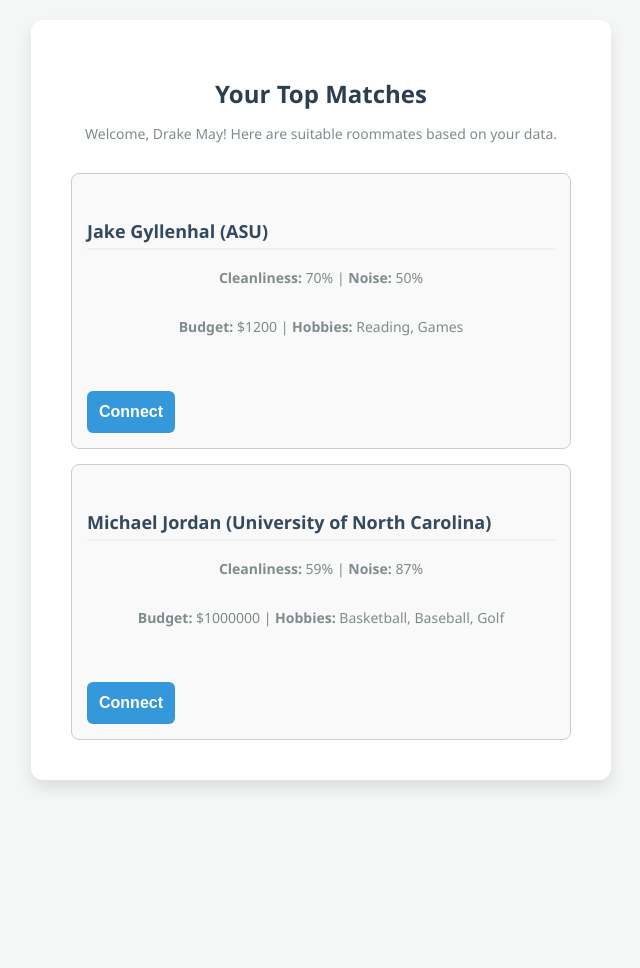
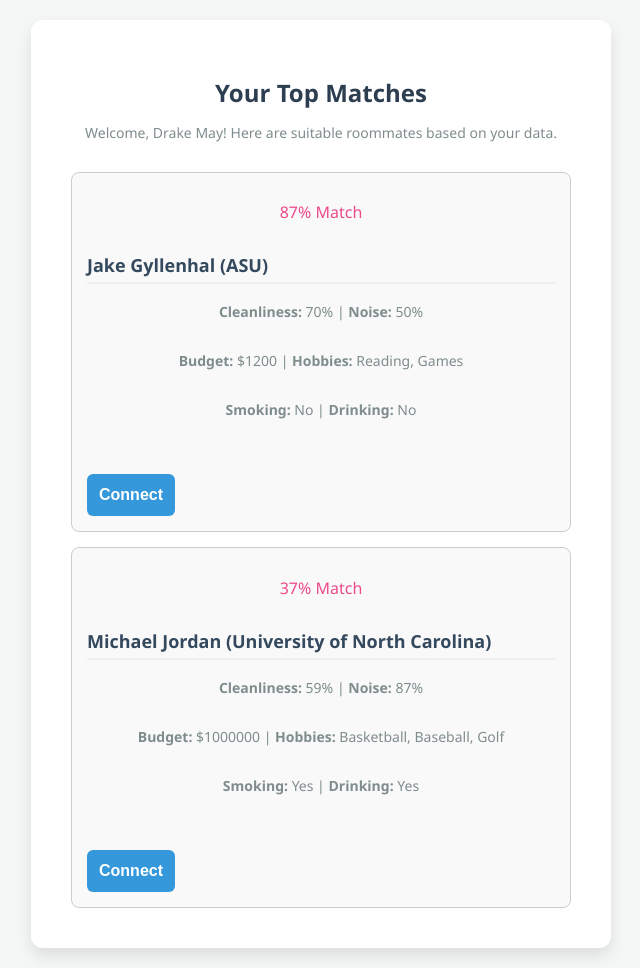
Before and after one commit to JashwantKandhipati/Roommate_Matcher, a Flask app: page /matches/1 in a window 1280 px wide. Shown: the whole page, without its empty margins (319-959 px from the left). Before the commit the page ends 788 px from the top, so only its background shows below. Run offline with Flask 3, Linux system fonts and the light colour scheme.

Commit message:
Made changes to website look.

```diff
--- a/app.py
+++ b/app.py
@@ -6,7 +6,7 @@ app.config['SQLALCHEMY_DATABASE_URI'] = 'sqlite:///roommates.db'
 app.config['SQLALCHEMY_TRACK_MODIFICATIONS'] = False
 db = SQLAlchemy(app)
 
-# The updated User database model with ALL metrics
+# DATABASE MODEL
 class User(db.Model):
     id = db.Column(db.Integer, primary_key=True)
     name = db.Column(db.String(100), nullable=False)
@@ -26,6 +26,35 @@ class User(db.Model):
 with app.app_context():
     db.create_all()
 
+# MATCHING ALGORITHM
+def calculate_compatibility(user1, user2):
+    score = 100.0
+
+    # Cleanliness (30%)
+    clean_diff = abs((user1.cleanliness or 50) - (user2.cleanliness or 50))
+    score -= (clean_diff * 0.30)
+
+    # Noise Level (30%)
+    noise_diff = abs((user1.noise_level or 50) - (user2.noise_level or 50))
+    score -= (noise_diff * 0.30)
+
+    # Smoking Habit (20%)
+    if user1.smoking != user2.smoking:
+        score -= 20
+
+    # Drinking Habit (10%)
+    if user1.drinking != user2.drinking:
+        score -= 10
+
+    # Budget (10%)
+    budget_diff = abs((user1.budget or 0) - (user2.budget or 0))
+    budget_penalty = min((budget_diff / 500.0) * 10, 10)
+    score -= budget_penalty
+
+    return round(max(0, score))
+
+# ROUTES
+
 @app.route('/', methods=['GET', 'POST'])
 def login():
     if request.method == 'POST':
@@ -41,12 +70,12 @@ def login():
 
     return render_template('login.html')
 
+
 @app.route('/preferences/<int:user_id>', methods=['GET', 'POST'])
 def preferences(user_id):
-    user = User.query.get_or_404(user_id) # Find the user in the database
+    user = User.query.get_or_404(user_id)
 
     if request.method == 'POST':
-        # Update the user's empty columns with the form data
         user.age = request.form.get('age')
         user.gender = request.form.get('gender')
         user.hobbies = request.form.get('hobbies')
@@ -56,17 +85,28 @@ def preferences(user_id):
         user.smoking = True if request.form.get('smoking') else False
         user.drinking = True if request.form.get('drinking') else False
 
-        db.session.commit() # Save the updates
-        return redirect(url_for('matches', user_id=user.id)) # Send to matches page
+        db.session.commit()
+        return redirect(url_for('matches', user_id=user.id))
 
     return render_template('preferences.html', user_id=user_id)
 
+
 @app.route('/matches/<int:user_id>')
 def matches(user_id):
-    user = User.query.get_or_404(user_id)
+    current_user = User.query.get_or_404(user_id)
     all_other_users = User.query.filter(User.id != user_id).all()
 
-    return render_template('matches.html', current_user=user, potential_matches=all_other_users)
+    matches_list = []
+    for other_user in all_other_users:
+        match_score = calculate_compatibility(current_user, other_user)
+        matches_list.append({
+            'user': other_user,
+            'score': match_score
+        })
+
+    matches_list.sort(key=lambda x: x['score'], reverse=True)
+
+    return render_template('matches.html', current_user=current_user, matches_list=matches_list)
 
 if __name__ == '__main__':
     app.run(debug=True)
--- a/templates/matches.html
+++ b/templates/matches.html
@@ -20,19 +20,22 @@
         <h1>Your Top Matches</h1>
         <p>Welcome, {{ current_user.name }}! Here are suitable roommates based on your data.</p>
 
-        {% if potential_matches %}
-            {% for match in potential_matches %}
+        {% if matches_list %}
+            {% for match in matches_list %}
             <div class="match-card">
-                <h3>{{ match.name }} ({{ match.college }})</h3>
-                <p><strong>Cleanliness:</strong> {{ match.cleanliness }}% | <strong>Noise:</strong> {{ match.noise_level }}%</p>
-                <p><strong>Budget:</strong> ${{ match.budget }} | <strong>Hobbies:</strong> {{ match.hobbies }}</p>
+                <h2 style="color: #ed4a8a; margin-bottom: 5px;">{{ match.score }}% Match</h2>
+
+                <h3>{{ match.user.name }} ({{ match.user.college }})</h3>
+                <p><strong>Cleanliness:</strong> {{ match.user.cleanliness }}% | <strong>Noise:</strong> {{ match.user.noise_level }}%</p>
+                <p><strong>Budget:</strong> ${{ match.user.budget }} | <strong>Hobbies:</strong> {{ match.user.hobbies }}</p>
+                <p><strong>Smoking:</strong> {{ 'Yes' if match.user.smoking else 'No' }} | <strong>Drinking:</strong> {{ 'Yes' if match.user.drinking else 'No' }}</p>
                 <button>Connect</button>
             </div>
             {% endfor %}
         {% else %}
             <div class="match-card">
                 <h3>No other users yet!</h3>
-                <p>You are the first person in the database. Open a private/incognito tab and create a second user to see them pop up here!</p>
+                <p>You are the first person in the database. Open a private/incognito tab, create a second user, and see your match percentage pop up here!</p>
             </div>
         {% endif %}
     </div>
```
Also changed, not shown: instance/roommates.db, 1 other file.
